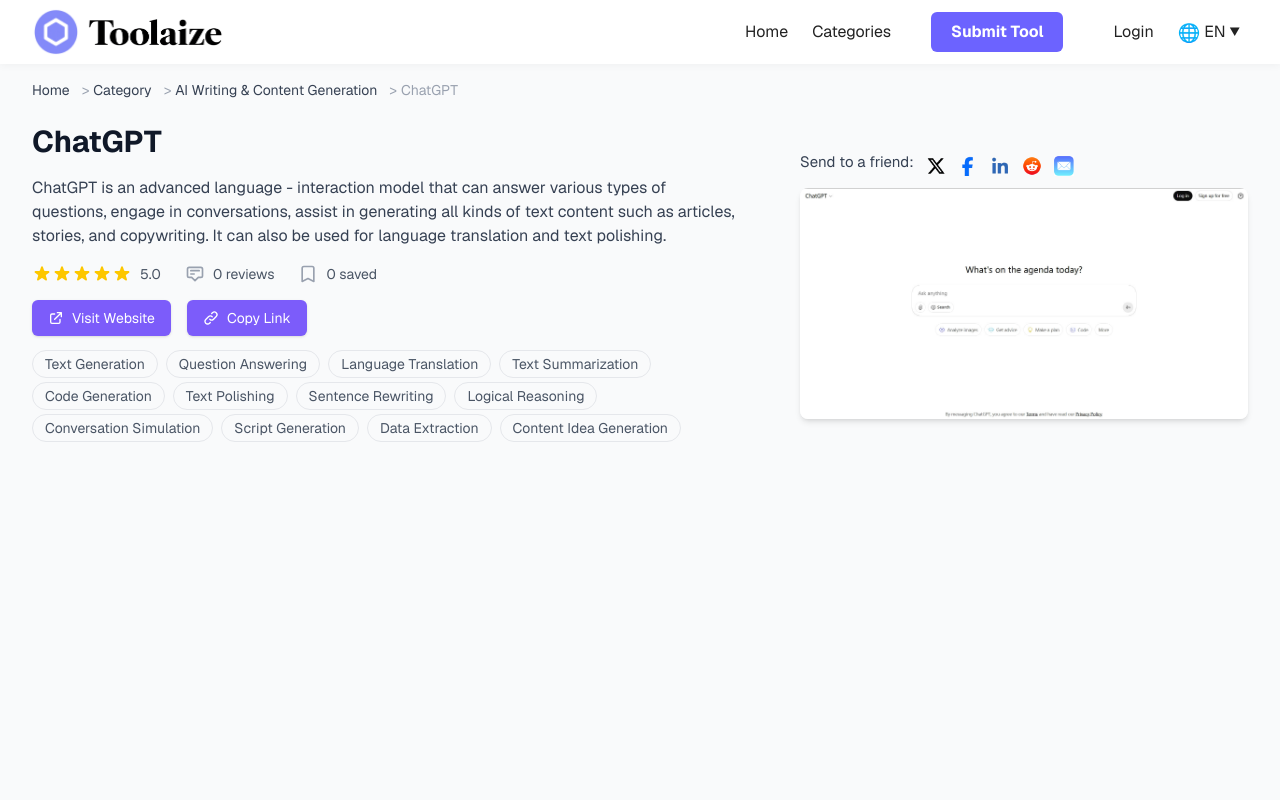
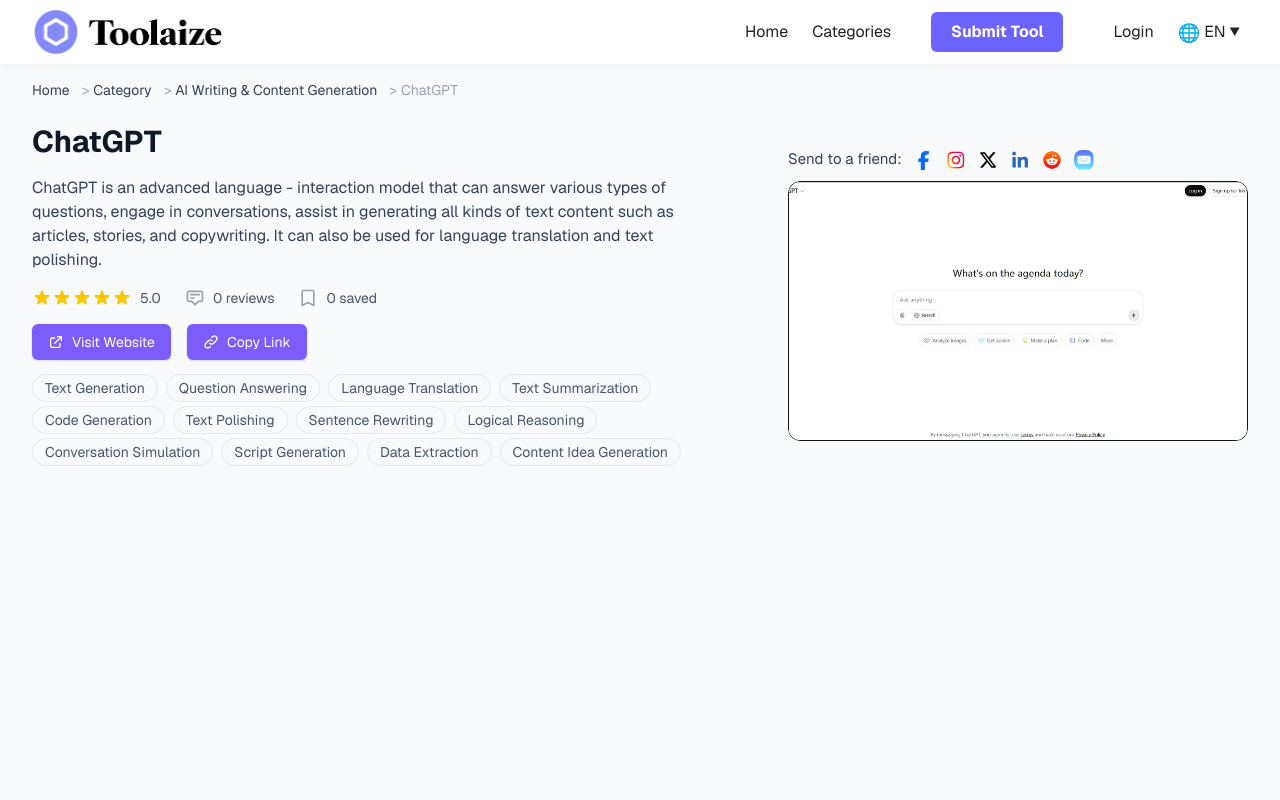
Before and after one commit to chenyichao1993/ai-tool, a Next.js app in the folder ai-tool-directory/: page /tools/chatgpt in a window 1280 px wide. Shown: the top 800 px of the page. Built offline with nearby package versions, Linux system fonts and the light colour scheme.

Commit message:
在 ToolClient.tsx 中重构社交分享按钮，新增 Instagram 分享功能，优化了分享图标的样式和用户体验，同时调整了工具截图的展示方式，确保在不同设备上均能良好显示。

```diff
--- a/ai-tool-directory/src/app/tools/[id]/ToolClient.tsx
+++ b/ai-tool-directory/src/app/tools/[id]/ToolClient.tsx
@@ -160,28 +160,74 @@
               ))}
             </div>
           </div>
+          {/* Right: Screenshot */}
           <div className="mt-8 md:mt-0 md:ml-8 flex-shrink-0">
+            {/* 分享条 */}
             <div className="tool-social-row mb-3">
               <span className="text-sm text-gray-700 font-medium">Send to a friend:</span>
-              <div className="tool-social-icons flex gap-2 mt-2">
-                <a href={`https://twitter.com/intent/tweet?url=${encodeURIComponent(window.location.href)}&text=Check%20out%20this%20AI%20tool!`} target="_blank" rel="noopener noreferrer" className="hover:opacity-80 transition">
-                  <img src="/social/x.png" alt="X" className="w-8 h-8" />
-                </a>
-                <a href={`https://www.facebook.com/sharer/sharer.php?u=${encodeURIComponent(window.location.href)}`} target="_blank" rel="noopener noreferrer" className="hover:opacity-80 transition">
-                  <img src="/social/facebook.png" alt="Facebook" className="w-8 h-8" />
-                </a>
-                <a href={`https://www.linkedin.com/shareArticle?mini=true&url=${encodeURIComponent(window.location.href)}`} target="_blank" rel="noopener noreferrer" className="hover:opacity-80 transition">
-                  <img src="/social/linkedin.png" alt="LinkedIn" className="w-8 h-8" />
-                </a>
-                <a href={`https://reddit.com/submit?url=${encodeURIComponent(window.location.href)}`} target="_blank" rel="noopener noreferrer" className="hover:opacity-80 transition">
-                  <img src="/social/reddit.png" alt="Reddit" className="w-8 h-8" />
-                </a>
-                <a href={`mailto:?subject=Check%20out%20this%20AI%20tool!&body=${encodeURIComponent(window.location.href)}`} target="_blank" rel="noopener noreferrer" className="hover:opacity-80 transition">
-                  <img src="/social/email.png" alt="Email" className="w-8 h-8" />
-                </a>
+              <div className="tool-social-icons">
+                {/* Facebook */}
+                <div className="relative group">
+                  <a href={`https://www.facebook.com/sharer/sharer.php?u=${encodeURIComponent(typeof window !== 'undefined' ? window.location.href : '')}`} target="_blank" rel="noopener noreferrer" aria-label="Share on Facebook" className="transition-colors">
+                    <img src="/social/facebook.png" alt="Facebook" className="w-5 h-5 object-contain rounded-lg group-hover:ring-2 group-hover:ring-[#1877F3] transition" />
+                  </a>
+                  <span className="absolute left-1/2 -bottom-8 -translate-x-1/2 px-2 py-1 rounded bg-black text-white text-xs opacity-0 group-hover:opacity-100 pointer-events-none whitespace-nowrap z-20 transition-opacity">Share on Facebook</span>
+                </div>
+                {/* Instagram */}
+                <div className="relative group">
+                  <a href="https://www.instagram.com/" target="_blank" rel="noopener noreferrer" aria-label="Share on Instagram" className="transition-colors">
+                    <img src="/social/instagram.png" alt="Instagram" className="w-5 h-5 object-contain rounded-lg group-hover:ring-2 group-hover:ring-[#E4405F] transition" />
+                  </a>
+                  <span className="absolute left-1/2 -bottom-8 -translate-x-1/2 px-2 py-1 rounded bg-black text-white text-xs opacity-0 group-hover:opacity-100 pointer-events-none whitespace-nowrap z-20 transition-opacity">Share on Instagram</span>
+                </div>
+                {/* X(Twitter) */}
+                <div className="relative group">
+                  <a href={`https://twitter.com/intent/tweet?url=${encodeURIComponent(typeof window !== 'undefined' ? window.location.href : '')}&text=${encodeURIComponent(tool.name)}`} target="_blank" rel="noopener noreferrer" aria-label="Share on X" className="transition-colors">
+                    <img src="/social/x.png" alt="X" className="w-5 h-5 object-contain rounded-lg group-hover:ring-2 group-hover:ring-black transition" />
+                  </a>
+                  <span className="absolute left-1/2 -bottom-8 -translate-x-1/2 px-2 py-1 rounded bg-black text-white text-xs opacity-0 group-hover:opacity-100 pointer-events-none whitespace-nowrap z-20 transition-opacity">Share on X</span>
+                </div>
+                {/* LinkedIn */}
+                <div className="relative group">
+                  <a href={`https://www.linkedin.com/sharing/share-offsite/?url=${encodeURIComponent(typeof window !== 'undefined' ? window.location.href : '')}`} target="_blank" rel="noopener noreferrer" aria-label="Share on LinkedIn" className="transition-colors">
+                    <img src="/social/linkedin.png" alt="LinkedIn" className="w-5 h-5 object-contain rounded-lg group-hover:ring-2 group-hover:ring-[#0A66C2] transition" />
+                  </a>
+                  <span className="absolute left-1/2 -bottom-8 -translate-x-1/2 px-2 py-1 rounded bg-black text-white text-xs opacity-0 group-hover:opacity-100 pointer-events-none whitespace-nowrap z-20 transition-opacity">Share on LinkedIn</span>
+                </div>
+                {/* Reddit */}
+                <div className="relative group">
+                  <a href={`https://www.reddit.com/submit?url=${encodeURIComponent(typeof window !== 'undefined' ? window.location.href : '')}&title=${encodeURIComponent(tool.name)}`} target="_blank" rel="noopener noreferrer" aria-label="Share on Reddit" className="transition-colors">
+                    <img src="/social/reddit.png" alt="Reddit" className="w-5 h-5 object-contain rounded-lg group-hover:ring-2 group-hover:ring-[#FF4500] transition" />
+                  </a>
+                  <span className="absolute left-1/2 -bottom-8 -translate-x-1/2 px-2 py-1 rounded bg-black text-white text-xs opacity-0 group-hover:opacity-100 pointer-events-none whitespace-nowrap z-20 transition-opacity">Share on Reddit</span>
+                </div>
+                {/* 邮件 */}
+                <div className="relative group">
+                  <a href={`mailto:?subject=${encodeURIComponent('Check out this AI tool: ' + tool.name)}&body=${encodeURIComponent('I found this AI tool and thought you might like it: ' + (typeof window !== 'undefined' ? window.location.href : ''))}`} target="_blank" rel="noopener noreferrer" aria-label="Share by Email" className="transition-colors">
+                    <img src="/social/email.png" alt="Email" className="w-5 h-5 object-contain rounded-lg group-hover:ring-2 group-hover:ring-[#7C5CFA] transition" />
+                  </a>
+                  <span className="absolute left-1/2 -bottom-8 -translate-x-1/2 px-2 py-1 rounded bg-black text-white text-xs opacity-0 group-hover:opacity-100 pointer-events-none whitespace-nowrap z-20 transition-opacity">Share by Email</span>
+                </div>
               </div>
             </div>
-            <img src={screenshot} alt={tool.name} className="rounded-lg shadow-md w-full max-w-md h-auto object-cover" style={{ minWidth: 320, minHeight: 180 }} />
+            <a
+              href={tool.websiteUrl}
+              target="_blank"
+              rel="noopener noreferrer"
+              className="block w-[460px] h-[260px] relative group rounded-xl overflow-hidden"
+            >
+              <img
+                src={screenshot}
+                alt="Website Screenshot"
+                className="w-full h-full object-cover rounded-xl border shadow"
+                loading="lazy"
+                onError={e => { e.currentTarget.onerror = null; e.currentTarget.src = '/placeholder1.png'; }}
+              />
+              {/* 遮罩层 */}
+              <div className="absolute inset-0 bg-black/60 flex items-center justify-center opacity-0 group-hover:opacity-100 transition-opacity duration-300 rounded-xl">
+                <span className="text-white text-2xl font-bold">Visit Website</span>
+              </div>
+            </a>
           </div>
         </div>
       </div>
```
